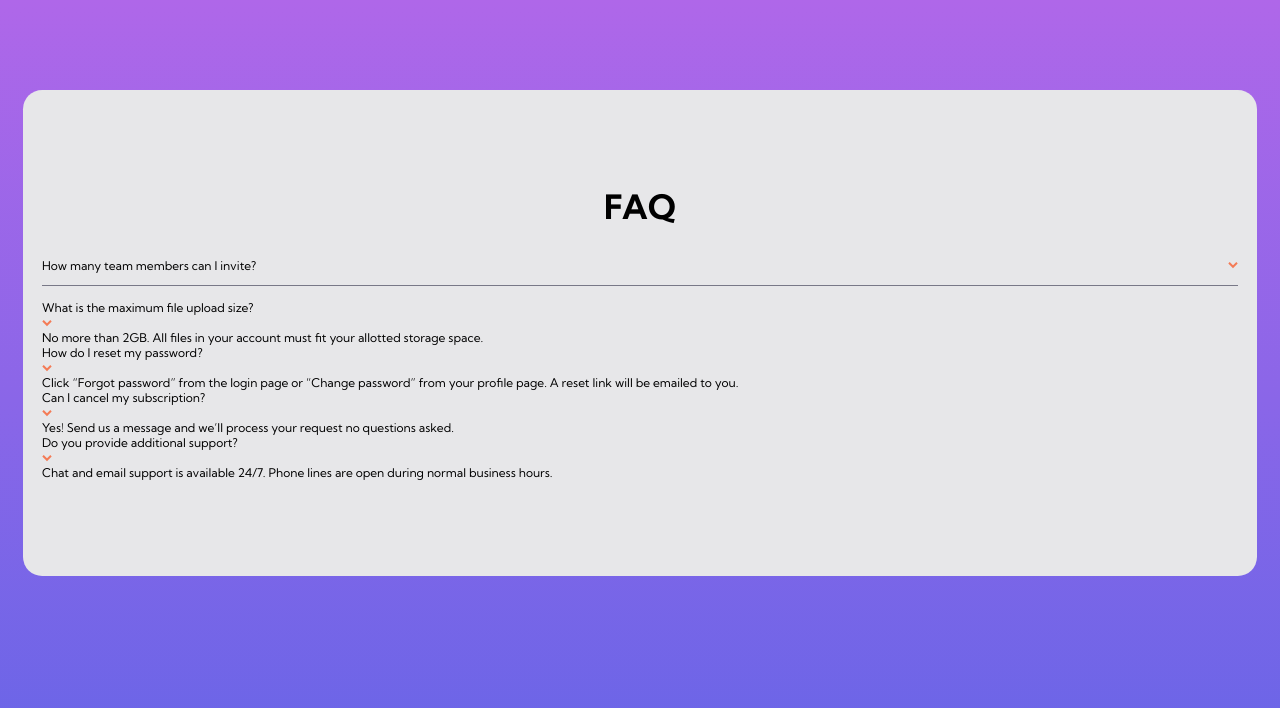
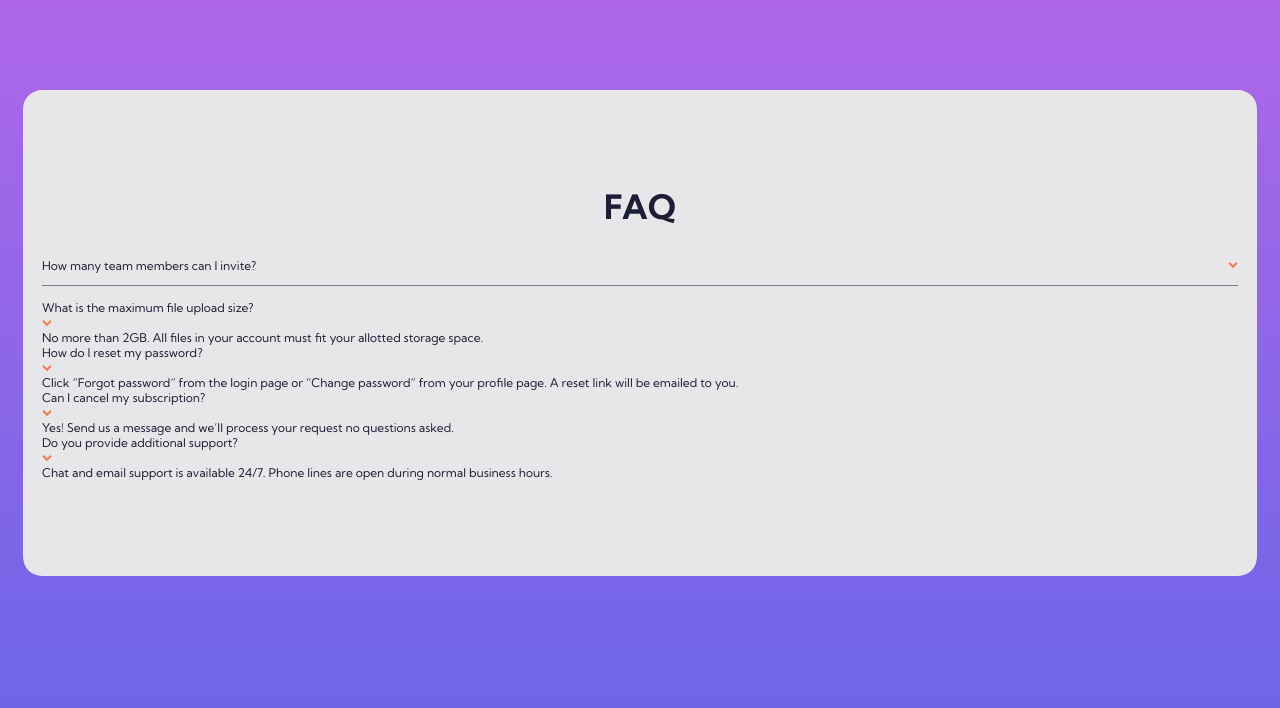
Before and after one commit to mrLuisFer/faq-accordion-card, a plain HTML site: page index.html in a window 1280 px wide. Drawn offline with Linux system fonts and the light colour scheme.

Commit message:
Fixing somethings for the sass files

```diff
--- a/index.html
+++ b/index.html
@@ -27,11 +27,12 @@
         <!-- Separation -->
         <div class="wrapper-container">
           <article class="invite">
-            <div class="invite-text">
+            <div class="invite-text" id="invite-container">
               <p class="invite-text-title" id="invite-title">
                 How many team members can I invite?
               </p>
               <img
+                class="invite-text-icon"
                 src="./src/images/icon-arrow-down.svg"
                 alt="icon-arrow-down"
                 id="invite-icon-down"
--- a/src/js/invite.js
+++ b/src/js/invite.js
@@ -1,8 +1,9 @@
 const iconDown = document.querySelector("#invite-icon-down");
 const invite_toShow = document.querySelector("#invite-toShow");
 const invite_title = document.querySelector("#invite-title");
+const invite_container = document.querySelector("#invite-container");
 
-iconDown.addEventListener("click", () => {
+invite_container.addEventListener("click", () => {
   console.log("works for the moment");
 
   invite_toShow.classList.toggle("hidde");
--- a/src/sass/App.scss
+++ b/src/sass/App.scss
@@ -16,5 +16,9 @@ html {
   box-sizing: inherit;
 }
 
+body {
+  color: $dark-des-blue;
+}
+
 @import "./components/main";
 @import "./components/invite-article";
--- a/src/sass/components/_invite-article.scss
+++ b/src/sass/components/_invite-article.scss
@@ -9,9 +9,15 @@
     align-items: center;
     margin-bottom: 1rem;
     // font-weight: 700
+
+    &-icon {
+      transition: all 0.2s ease;
+    }
   }
 
   &-toShow {
     margin-bottom: 1rem;
+    line-height: 1.45rem;
+    color: $grayish-blue;
   }
 }
```
Also changed, not shown: src/css/App.css.
